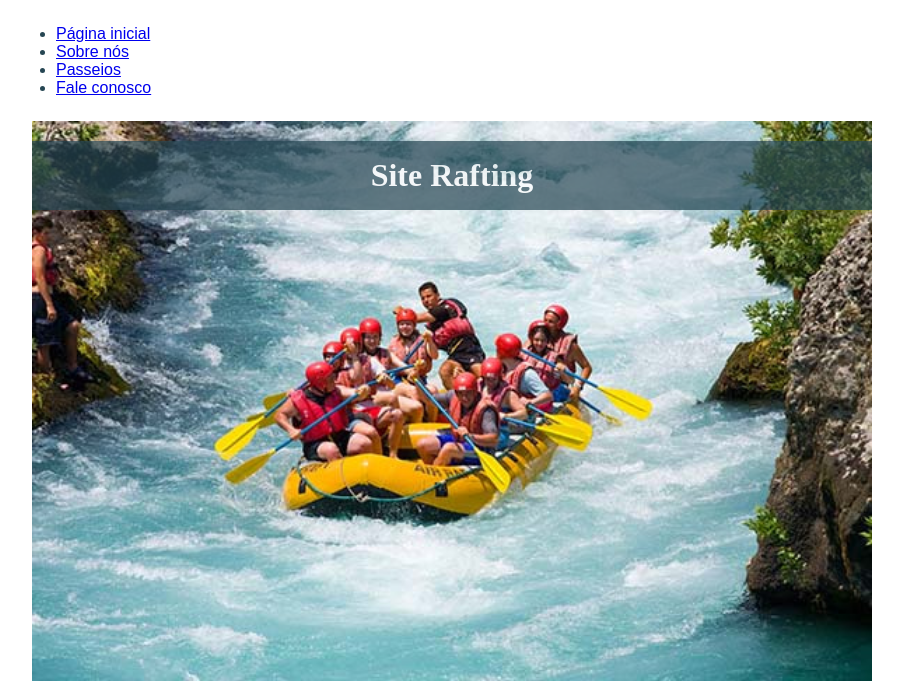
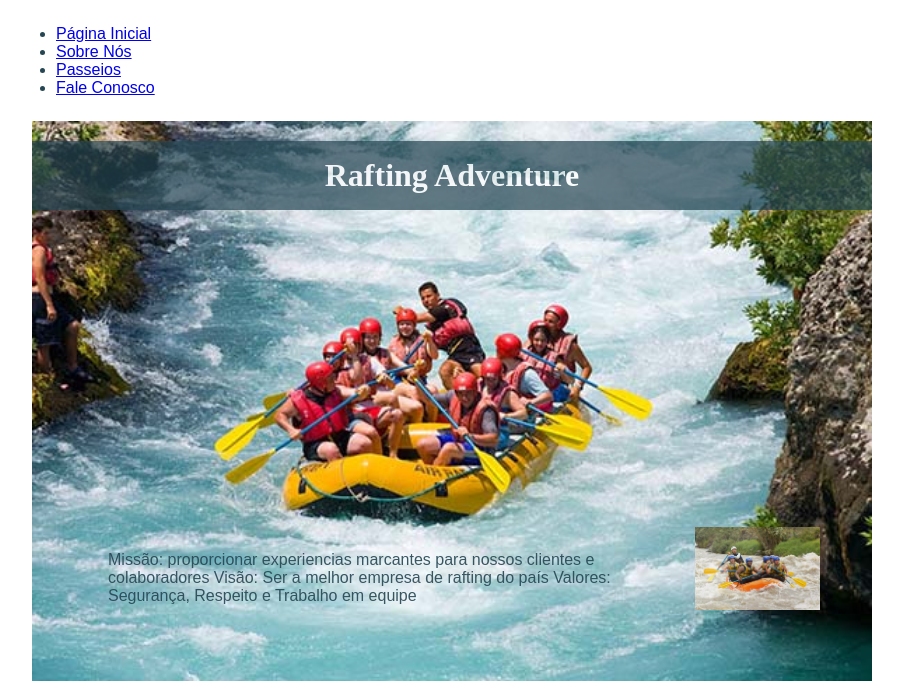
Before and after one commit to Albuquerque293/wdd130, a plain HTML site: page wwr/sobre.html in a window 1280 px wide. Shown: the part 225-919 px from the top of the page, without its empty margins (188-1091 px from the left). Drawn offline with Linux system fonts and the light colour scheme.

Commit message:
atividade s3

```diff
--- a/wwr/estilos/rafting.css
+++ b/wwr/estilos/rafting.css
@@ -1,12 +1,8 @@
 :root {
     --cor-primaria: #055a05;
     /* verde-floresta */
-    --cor-secundaria: #f4a261;
-    /* bege médio */
     --cor-destaque1: #264653;
     /* azul-escuro acinzentado */
-    --cor-destaque2: #e9c46a;
-    /* amarelo-claro dourado */
     --fonte-titulo: "Times New Roman", "Georgia", serif;
     --fonte-body: Arial, Helvetica, sans-serif;
 }
@@ -45,7 +41,9 @@ article {
     padding: 8px;
 }
 
-.redes-sociais a {
+.redes-sociais a,
+.socialmedia a,
+footer a {
     text-decoration: none;
 }
 
@@ -59,7 +57,7 @@ article {
     height: auto;
 }
 
-h1 {
+.hero h1 {
     position: absolute;
     top: 20px;
     width: 100%;
@@ -70,6 +68,16 @@ h1 {
     color: #fff;
 }
 
+.hero article {
+    position: absolute;
+    bottom: 20px;
+    left: 20px;
+    right: 20px;
+    background-color: var(--cor-secundaria);
+    opacity: 0.9;
+    padding: 16px;
+}
+
 .hero article img {
     float: right;
     width: 125px;
--- a/wwr/sobre.html
+++ b/wwr/sobre.html
@@ -5,9 +5,9 @@
     <meta charset="UTF-8">
 
     <meta name="viewport" content="width=device-width, initial-scale=1.0">
-    <title>Site de Rafting</title>
+    <title>Sobre Nós | Rafting Adventure</title>
     <meta name="description"
-      content=" O objetivo do site disseminar o Esporte Rafting, criando experiencias marcantes, por meio de passeios com todo suporte  especializado. ">
+      content="Conheça a história da nossa empresa de rafting e nossa missão de proporcionar experiências marcantes com suporte especializado">
     <meta name="author" content="Edigar de Souza Albuquerque">
     <link rel="stylesheet" href="estilos/rafting.css">
 
@@ -18,10 +18,10 @@
         <img src="imagens/z-splash.png" alt="Logo Site de Rafting">
         <nav>
             <ul>
-                <li><a href="index.html">Página inicial</a></li>
-                <li><a href="sobre.html">Sobre nós</a></li>
+                <li><a href="index.html">Página Inicial</a></li>
+                <li><a href="sobre.html">Sobre Nós</a></li>
                 <li><a href="passeios.html">Passeios</a></li>
-                <li><a href="contato.html">Fale conosco</a></li>
+                <li><a href="contato.html">Fale Conosco</a></li>
             </ul>
 
         </nav>
@@ -29,10 +29,10 @@
     </header>
     <main>
         <div class="hero">
-            <img src="imagens/rafting53_600.jpg" alt="Rafting">
+            <img src="imagens/rafting53_600.jpg" alt="Rafting em grupo">
 
 
-            <h1>Site Rafting</h1>
+            <h1>Rafting Adventure</h1>
             <article>
 
 
@@ -70,7 +70,9 @@
                 <img src="imagens/instagram.png" alt="Ícone do Instagram">
             </a>
         </nav>
-        <p>&copy; 2026 🐱‍🏍Site rafting | Edigar de Souza Albuquerque 🐱‍🏍 São Paulo, Brasil</p>
+        <p>&copy; 2026 🐱‍🏍Rafting Adventure 🐱‍🏍 Edigar de Souza Albuquerque 🐱‍🏍 São Paulo,
+            Brasil
+        </p>
     </footer>
 
 
```
